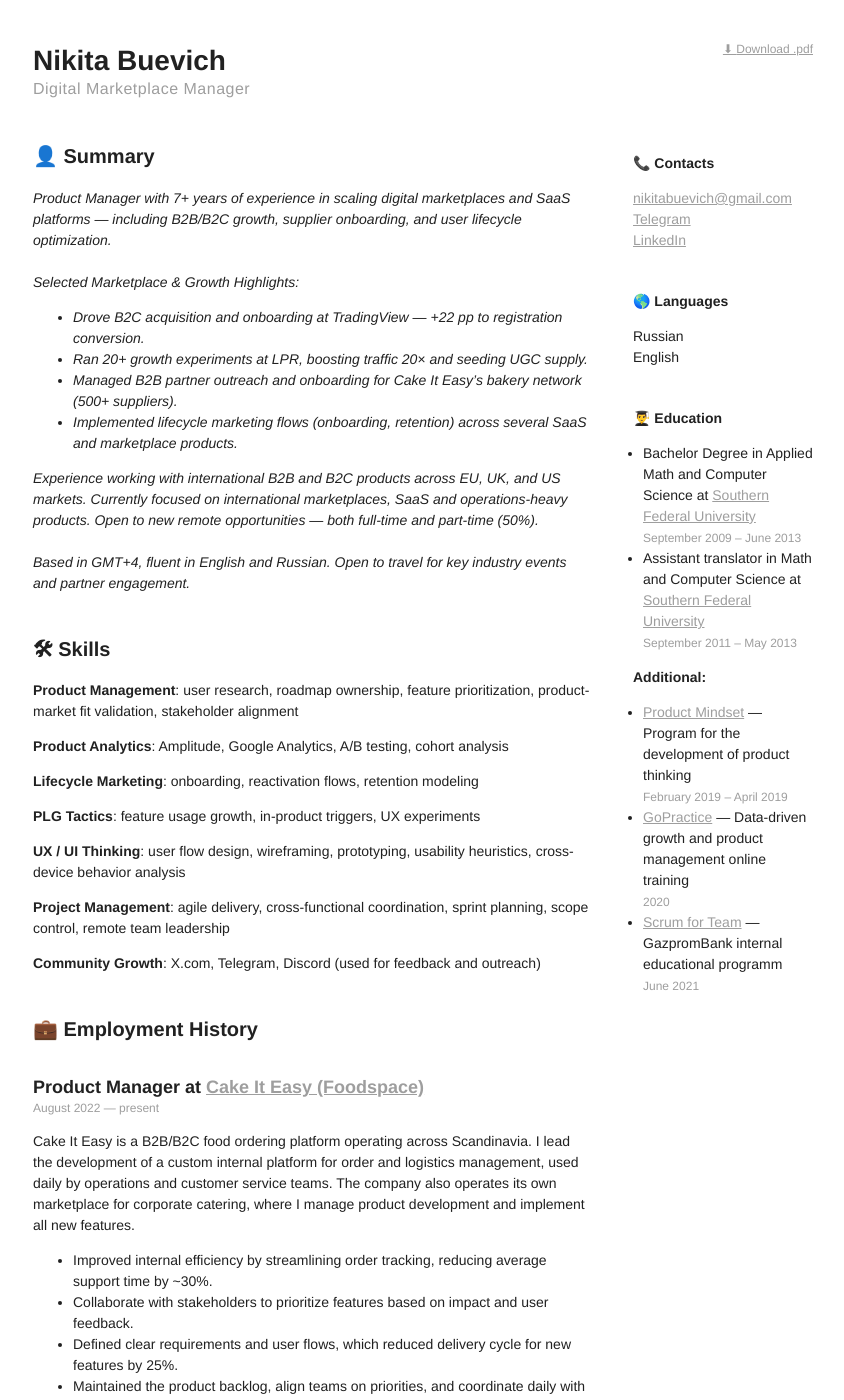
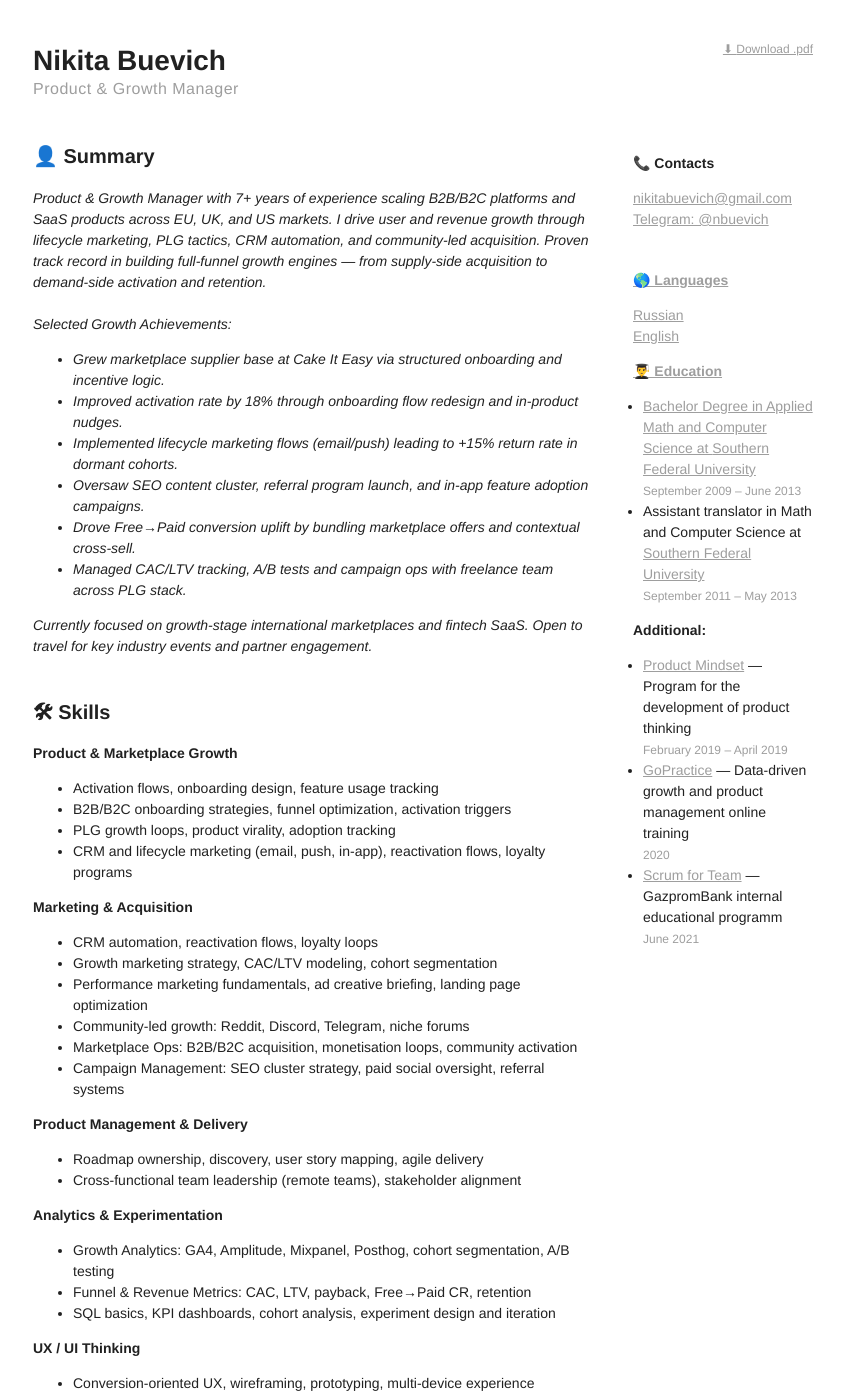
Before and after one commit to sombro/nbuevich.com, a Jekyll site: the page CV/digital_marketplace_manager.html, which Jekyll copies as it is, in a window 1280 px wide and 1400 px high. Shown: the whole window, without its empty margins (217-1061 px from the left). Built offline with Jekyll 4.4.1, drawn with Linux system fonts in a browser that asks for light colours; some of the changed text lies outside the part shown.

Commit message:
travel 2025

```diff
--- a/CV/digital_marketplace_manager.html
+++ b/CV/digital_marketplace_manager.html
@@ -66,51 +66,78 @@
                 <div class="cv__img-with-text">
                     <div>
                         <h1 class="cv__title">Nikita Buevich</h1>
-                        <h2 class="cv__title-sub">Digital Marketplace Manager</h2>
+                        <h2 class="cv__title-sub">Product & Growth Manager</h2>
                     </div>
-                    <a class="cv__save common__link" download="" href="Nikita_Buevich_CV.pdf">Download .pdf</a>
+                    <a class="cv__save common__link" download="" href="Nikita_Buevich_Product_&_Growth_Manager_CV.pdf">Download .pdf</a>
                 </div>
                 <div class="cv__text-block">
                     <div class="cv__col-left">
                         <article id="summary">
                             <h2 class="cv__subtitle">👤 Summary</h2>
                             <p>
-                                <i>Product Manager with 7+ years of experience in scaling digital marketplaces and SaaS platforms — including B2B/B2C growth, supplier onboarding, and user lifecycle optimization.<br /><br />
-                                    Selected Marketplace & Growth Highlights:
+                                <i>Product & Growth Manager with 7+ years of experience scaling B2B/B2C platforms and SaaS products across EU, UK, and US markets. I drive user and revenue growth through lifecycle marketing, PLG tactics, CRM automation, and community-led acquisition. Proven track record in building full-funnel growth engines — from supply-side acquisition to demand-side activation and retention.
+                                    <br><br>Selected Growth Achievements:
                                     <ul>
-                                        <li>Drove B2C acquisition and onboarding at TradingView — +22 pp to registration conversion.</li>
-                                        <li>Ran 20+ growth experiments at LPR, boosting traffic 20× and seeding UGC supply.</li>
-                                        <li>Managed B2B partner outreach and onboarding for Cake It Easy’s bakery network (500+ suppliers).</li>
-                                        <li>Implemented lifecycle marketing flows (onboarding, retention) across several SaaS and marketplace products.</li>
+                                      <li>Grew marketplace supplier base at Cake It Easy via structured onboarding and incentive logic.</li>
+                                      <li>Improved activation rate by 18% through onboarding flow redesign and in-product nudges.</li>
+                                      <li>Implemented lifecycle marketing flows (email/push) leading to +15% return rate in dormant cohorts.</li>
+                                      <li>Oversaw SEO content cluster, referral program launch, and in-app feature adoption campaigns.</li>
+                                      <li>Drove Free→Paid conversion uplift by bundling marketplace offers and contextual cross-sell.</li>
+                                      <li>Managed CAC/LTV tracking, A/B tests and campaign ops with freelance team across PLG stack.</li>
                                     </ul>
-                                    Experience working with international B2B and B2C products across EU, UK, and US markets. Currently focused on international marketplaces, SaaS and operations-heavy products. Open to new remote opportunities — both full-time and part-time (50%).<br /><br />
-                                    Based in GMT+4, fluent in English and Russian. Open to travel for key industry events and partner engagement.</i>
+                                    Currently focused on growth-stage international marketplaces and fintech SaaS. Open to travel for key industry events and partner engagement.
+                                </i>
                             </p>
                         </article>
                         <article id="skills">
                             <h2 class="cv__subtitle">🛠 Skills</h2>
-                            <p><b>Product Management</b>: user research, roadmap ownership, feature prioritization, product-market fit validation, stakeholder alignment</p>
-                            <p><b>Product Analytics</b>: Amplitude, Google Analytics, A/B testing, cohort analysis</p>
-                            <p><b>Lifecycle Marketing</b>: onboarding, reactivation flows, retention modeling</p>
-                            <p><b>PLG Tactics</b>: feature usage growth, in-product triggers, UX experiments</p>
-                            <p><b>UX / UI Thinking</b>: user flow design, wireframing, prototyping, usability heuristics, cross-device behavior analysis</p>
-                            <p><b>Project Management</b>: agile delivery, cross-functional coordination, sprint planning, scope control, remote team leadership</p>
-                            <p><b>Community Growth</b>: X.com, Telegram, Discord (used for feedback and outreach)</p>
+                            <b>Product & Marketplace Growth</b>
+                            <ul>
+                              <li>Activation flows, onboarding design, feature usage tracking </li>
+                              <li>B2B/B2C onboarding strategies, funnel optimization, activation triggers</li>
+                              <li>PLG growth loops, product virality, adoption tracking</li>
+                              <li>CRM and lifecycle marketing (email, push, in-app), reactivation flows, loyalty programs</li>
+                            </ul>
+                            <b>Marketing & Acquisition</b>
+                            <ul>
+                                <li>CRM automation, reactivation flows, loyalty loops</li>
+                                <li>Growth marketing strategy, CAC/LTV modeling, cohort segmentation</li>
+                                <li>Performance marketing fundamentals, ad creative briefing, landing page optimization</li>
+                                <li>Community-led growth: Reddit, Discord, Telegram, niche forums</li>
+                                <li>Marketplace Ops: B2B/B2C acquisition, monetisation loops, community activation</li>
+                                <li>Campaign Management: SEO cluster strategy, paid social oversight, referral systems </li>
+                            </ul>
+                            <b>Product Management & Delivery</b>
+                            <ul>
+                                <li>Roadmap ownership, discovery, user story mapping, agile delivery</li>
+                                <li>Cross-functional team leadership (remote teams), stakeholder alignment</li>
+                            </ul>
+                            <b>Analytics & Experimentation</b>
+                            <ul>
+                                <li>Growth Analytics: GA4, Amplitude, Mixpanel, Posthog, cohort segmentation, A/B testing </li>
+                                <li>Funnel & Revenue Metrics: CAC, LTV, payback, Free→Paid CR, retention</li>
+                                <li>SQL basics, KPI dashboards, cohort analysis, experiment design and iteration</li>
+                            </ul>
+                            <b>UX / UI Thinking</b>
+                            <ul>
+                                <li>Conversion-oriented UX, wireframing, prototyping, multi-device experience</li>
+                            </ul>
                         </article>
                         <article id="employment_history">
                             <h2 class="cv__subtitle">💼 Employment History</h2>
                             <article id="cakeiteasy">
-                                <h3 class="cv__h3">Product Manager at <a class="common__link" href="https://www.foodspace.no/en" target="_blank">Cake It Easy (Foodspace)</a></h3>
+                                <h3 class="cv__h3">Product Marketing Manager at <a class="common__link" href="https://www.foodspace.no/en" target="_blank">Cake It Easy (Foodspace)</a></h3>
                                 <p class="cv__dates">August 2022 — present</p>
-                                <p>Cake It Easy is a B2B/B2C food ordering platform operating across Scandinavia. I lead the development of a custom internal platform for order and logistics management, used daily by operations and customer service teams. The company also operates its own marketplace for corporate catering, where I manage product development and implement all new features.</p>
+                                <p>Cake It Easy is a B2B/B2C food ordering platform operating across Scandinavia. I lead the growth and development of a marketplace for catering — including performance marketing oversight, CRM-driven campaigns, and feature-level funnel optimization. Also led the development of custom internal platform for order and logistics management, used daily by operations and customer service teams.</p>
                                 <ul>
                                     <li>Improved internal efficiency by streamlining order tracking, reducing average support time by ~30%.</li>
-                                    <li>Collaborate with stakeholders to prioritize features based on impact and user feedback.</li>
-                                    <li>Defined clear requirements and user flows, which reduced delivery cycle for new features by 25%.</li>
-                                    <li>Maintained the product backlog, align teams on priorities, and coordinate daily with distributed developers and QA engineers.</li>
                                     <li>Launched dynamic delivery pricing and supplier availability features on the marketplace, increasing successful order placement rate by 18%.</li>
                                     <li>Introduced locationing and filtering system for marketplace products, reducing user drop-off during selection by 25%.</li>
                                     <li>Led UX revamp of the marketplace checkout flow, improving conversion rate from cart to order by 20%.</li>
+                                    <li>Launched and tested marketing campaigns across email, in-app, and paid channels, targeting both new and returning users.</li>
+                                    <li>Managed freelance marketers and designers for ad creatives and landing pages; aligned work to CAC/LTV benchmarks.</li>
+                                    <li>Implemented CRM-based reactivation and loyalty flows, increasing return rate among inactive users by 15%.</li>
+                                    <li>Ran performance tracking across key KPIs (conversion, retention, CAC payback) to guide feature rollout and campaign prioritization.</li>
                                 </ul>
                             </article>
                             <article id="accenture">
@@ -129,9 +156,10 @@
                                 <p class="cv__dates">October 2018 – May 2019 (8 months)</p>
                                 <p>Worked on user onboarding and performance optimization for the world’s largest social network for traders and investors.</p>
                                 <ul>
-                                    <li>Increased registration conversion by 22 pp through onboarding flow improvements.</li>
-                                    <li>Boosted visit-to-signup conversion by 18 pp via UX experiments.</li>
-                                    <li>Improved web app performance by 15% through major tech upgrade and refactoring.</li>
+                                  <li>Designed onboarding experiments that increased activation (visit→signup) by 18 pp.</li>
+                                  <li>Boosted registration conversion by 22 pp through onboarding flow improvements.</li>
+                                  <li>Supported PLG experiments tied to feature usage, referral triggers, and in-app education.</li>
+                                  <li>Worked closely with BI to run cohort-based retention analysis and growth reporting.</li>
                                 </ul>
                             </article>
                             <article>
@@ -145,8 +173,9 @@
                                 </ul>
                                 <p><b class="cv__h4"><a class="common__link" href="https://lpr.ru/" target="_blank">LPR</a></b> – Growth strategy for a social network for business owners</p>
                                 <ul>
-                                    <li>Built and led a full product team, ran over 20 growth experiments, increasing traffic 20× and seeding platform with user content.</li>
-                                    <li>Launched and tested a separate product branch — a marketplace for franchise and business sales.</li>
+                                  <li>Ran 20+ growth experiments, scaled traffic 20× through SEO, content, and influencer loops.</li>
+                                  <li>Built and launched new marketplace vertical for franchise & business resale offers.</li>
+                                  <li>Implemented CRM flows and loyalty logic, boosting early retention in initial cohorts.</li>
                                 </ul>
                                 <p><b class="cv__h4">Other projects</b></p>
                                 <ul>
@@ -161,8 +190,7 @@
                         <article id="contacts">
                             <p><b>📞 Contacts</b></p>
                             <a class="common__link" href="mailto:nikitabuevich@gmail.com">nikitabuevich@gmail.com</a><br />
-                            <a class="common__link" href="https://t.me/nbuevich">Telegram<br />
-                                <a class="common__link" href="https://www.linkedin.com/in/nbuevich/">LinkedIn</a>
+                            <a class="common__link" href="https://t.me/nbuevich">Telegram: @nbuevich<br />
                         </article>
                         <article>
                             <p><b>🌎 Languages</b></p>
--- a/CV/index.html
+++ b/CV/index.html
@@ -64,7 +64,7 @@
 <p>
     <i>Product / Project Manager with 7+ years of experience in building and scaling digital products — including marketplaces, logistics, fintech, foodtech, and internal operations platforms.<br/><br/>
     I specialize in working with distributed teams, defining product strategy, aligning stakeholders, and ensuring timely delivery of business value.<br/><br/>
-    Currently focused on international B2B SaaS and operations-heavy products. Open to new remote opportunities — both full-time and part-time (50%).<br/><br/>
+    Currently focused on international B2B SaaS and operations-heavy products.<br/><br/>
     Based in GMT+4, fluent in English and Russian.</i>
   </p>
 </article>
```
Also changed, not shown: blog/_posts/2099-12-15-travel.md (+9 -1 lines), 2 other files.
